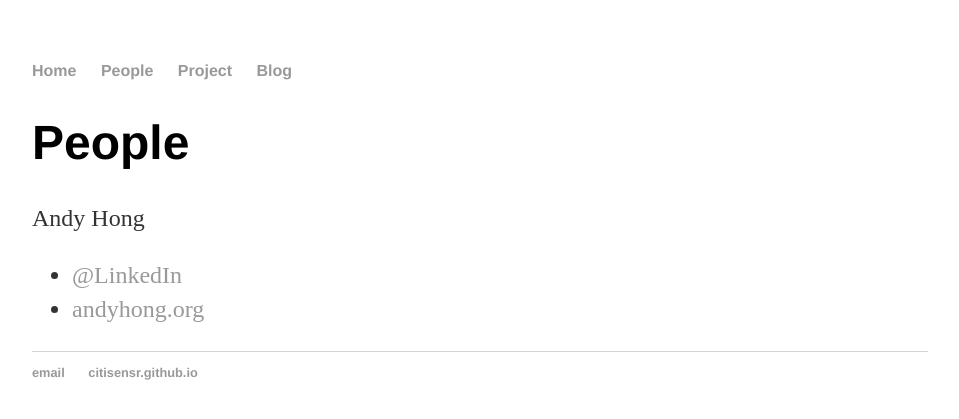
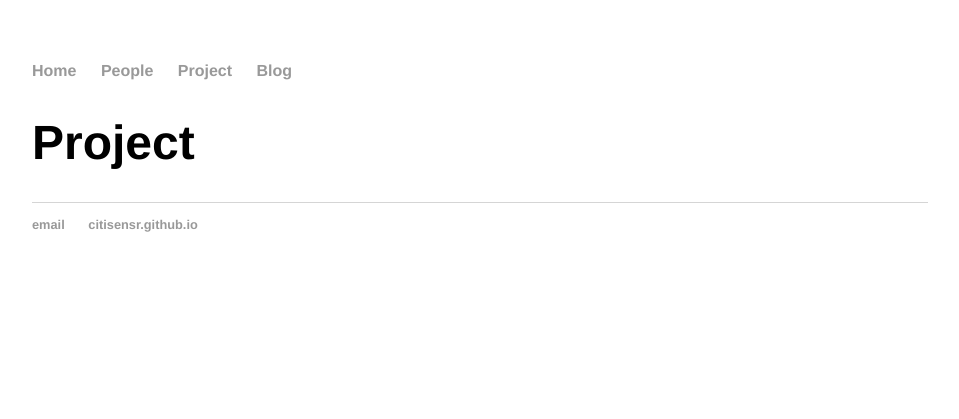
Before and after one commit to citisensr/citisensr, a Jekyll site: the page built from project/index.html, in a window 1280 px wide. Shown: the top 419 px of the page, without its empty margins (160-1119 px from the left). Built offline with Jekyll 4.4.1, drawn with Linux system fonts in a browser that asks for light colours.

Commit message:
Update index.html

```diff
--- a/project/index.html
+++ b/project/index.html
@@ -1,14 +1,9 @@
 ---
 layout: default
-title: People
+title: Project
 ---
 
 		<div class="about">
-			<h1>People</h1>
-			<p>Andy Hong</p>
+			<h1>Project</h1>
 
-			<ul class="contacts">
-				<li><a href="https://www.linkedin.com/in/esokhong">@LinkedIn</a></li>
-				<li><a href="http://andyhong.org">andyhong.org</a></li>
-				</ul>
 		</div>
```
